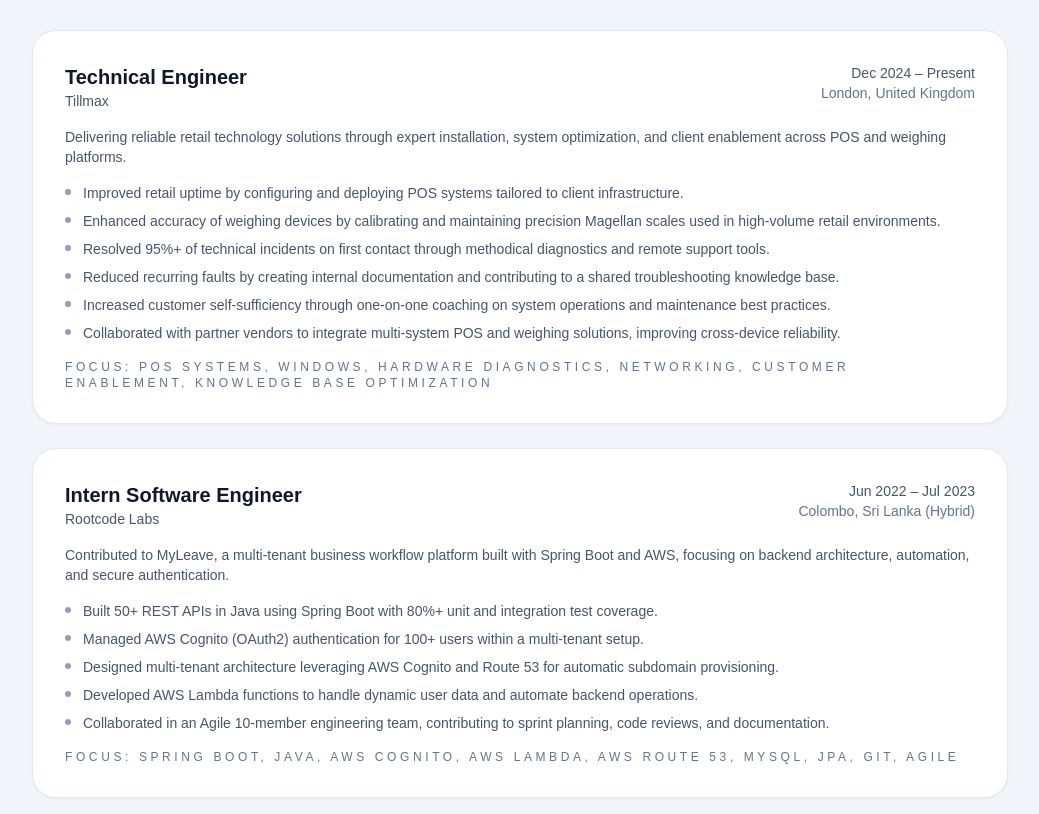
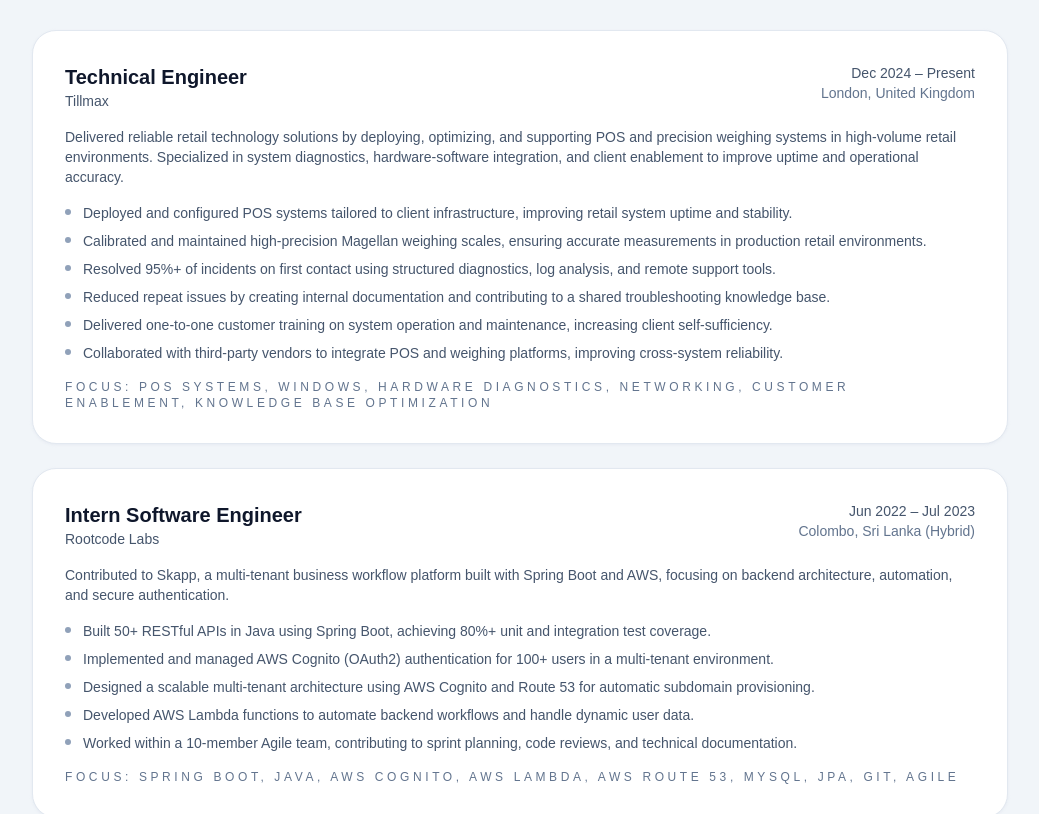
Before and after one commit to TharinduSilva2019774/TharinduSilva2019774.github.io, a Next.js app: page /resume in a window 1280 px wide. Shown: the part 600-1414 px from the top of the page, without its empty margins (120-1159 px from the left). Built offline with nearby package versions, Linux system fonts and the light colour scheme.

Commit message:
small updates

```diff
--- a/app/resume/page.tsx
+++ b/app/resume/page.tsx
@@ -114,14 +114,14 @@
     period: "Dec 2024 – Present",
     location: "London, United Kingdom",
     summary:
-    "Delivering reliable retail technology solutions through expert installation, system optimization, and client enablement across POS and weighing platforms.",
+      "Delivered reliable retail technology solutions by deploying, optimizing, and supporting POS and precision weighing systems in high-volume retail environments. Specialized in system diagnostics, hardware-software integration, and client enablement to improve uptime and operational accuracy.",
     highlights: [
-    "Improved retail uptime by configuring and deploying POS systems tailored to client infrastructure.",
-    "Enhanced accuracy of weighing devices by calibrating and maintaining precision Magellan scales used in high-volume retail environments.",
-    "Resolved 95%+ of technical incidents on first contact through methodical diagnostics and remote support tools.",
-    "Reduced recurring faults by creating internal documentation and contributing to a shared troubleshooting knowledge base.",
-    "Increased customer self-sufficiency through one-on-one coaching on system operations and maintenance best practices.",
-    "Collaborated with partner vendors to integrate multi-system POS and weighing solutions, improving cross-device reliability.",
+      "Deployed and configured POS systems tailored to client infrastructure, improving retail system uptime and stability.",
+      "Calibrated and maintained high-precision Magellan weighing scales, ensuring accurate measurements in production retail environments.",
+      "Resolved 95%+ of incidents on first contact using structured diagnostics, log analysis, and remote support tools.",
+      "Reduced repeat issues by creating internal documentation and contributing to a shared troubleshooting knowledge base.",
+      "Delivered one-to-one customer training on system operation and maintenance, increasing client self-sufficiency.",
+      "Collaborated with third-party vendors to integrate POS and weighing platforms, improving cross-system reliability.",
     ],
     stack: [
       "POS Systems",
@@ -138,13 +138,13 @@
     period: "Jun 2022 – Jul 2023",
     location: "Colombo, Sri Lanka (Hybrid)",
     summary:
-      "Contributed to MyLeave, a multi-tenant business workflow platform built with Spring Boot and AWS, focusing on backend architecture, automation, and secure authentication.",
+      "Contributed to Skapp, a multi-tenant business workflow platform built with Spring Boot and AWS, focusing on backend architecture, automation, and secure authentication.",
     highlights: [
-      "Built 50+ REST APIs in Java using Spring Boot with 80%+ unit and integration test coverage.",
-      "Managed AWS Cognito (OAuth2) authentication for 100+ users within a multi-tenant setup.",
-      "Designed multi-tenant architecture leveraging AWS Cognito and Route 53 for automatic subdomain provisioning.",
-      "Developed AWS Lambda functions to handle dynamic user data and automate backend operations.",
-      "Collaborated in an Agile 10-member engineering team, contributing to sprint planning, code reviews, and documentation.",
+      "Built 50+ RESTful APIs in Java using Spring Boot, achieving 80%+ unit and integration test coverage.",
+      "Implemented and managed AWS Cognito (OAuth2) authentication for 100+ users in a multi-tenant environment.",
+      "Designed a scalable multi-tenant architecture using AWS Cognito and Route 53 for automatic subdomain provisioning.",
+      "Developed AWS Lambda functions to automate backend workflows and handle dynamic user data.",
+      "Worked within a 10-member Agile team, contributing to sprint planning, code reviews, and technical documentation.",
     ],
     stack: [
       "Spring Boot",
@@ -264,7 +264,15 @@
       "Implemented secure authentication and authorization workflows with Spring Security, ensuring user privacy and data integrity.",
       "Optimized backend endpoints for faster data retrieval, improving overall app responsiveness by over 25%.",
     ],
-    tech: ["React Native", "Spring Boot", "Java", "Python", "MySQL", "Spring Security", "Machine Learning"],
+    tech: [
+      "React Native",
+      "Spring Boot",
+      "Java",
+      "Python",
+      "MySQL",
+      "Spring Security",
+      "Machine Learning",
+    ],
   },
   {
     name: "SEN Chat Application",
@@ -275,7 +283,15 @@
       "Containerized frontend and backend with Docker and deployed on Google Cloud Run using automated CI/CD pipelines.",
       "Enhanced user engagement metrics by optimizing socket communication and reducing message latency under 100 ms.",
     ],
-    tech: ["Next.js", "Spring Boot", "Java", "MySQL", "Docker", "Google Cloud Run", "Cloud Build"],
+    tech: [
+      "Next.js",
+      "Spring Boot",
+      "Java",
+      "MySQL",
+      "Docker",
+      "Google Cloud Run",
+      "Cloud Build",
+    ],
   },
   {
     name: "BMHealth BMI and BMR Analysis",
@@ -286,10 +302,18 @@
       "Integrated AWS Cognito with two-factor authentication to ensure secure user access.",
       "Deployed backend Flask services through AWS Elastic Beanstalk with an RDS database and automated CI/CD via CodePipeline.",
     ],
-    tech: ["React Native", "Flask", "Python", "AWS Cognito", "AWS RDS", "Elastic Beanstalk", "CodePipeline", "Deep Learning"],
+    tech: [
+      "React Native",
+      "Flask",
+      "Python",
+      "AWS Cognito",
+      "AWS RDS",
+      "Elastic Beanstalk",
+      "CodePipeline",
+      "Deep Learning",
+    ],
   },
 ];
-
 
 export default function ResumePage() {
   return (
```
Lines whose indentation alone changed are shown as unchanged.
